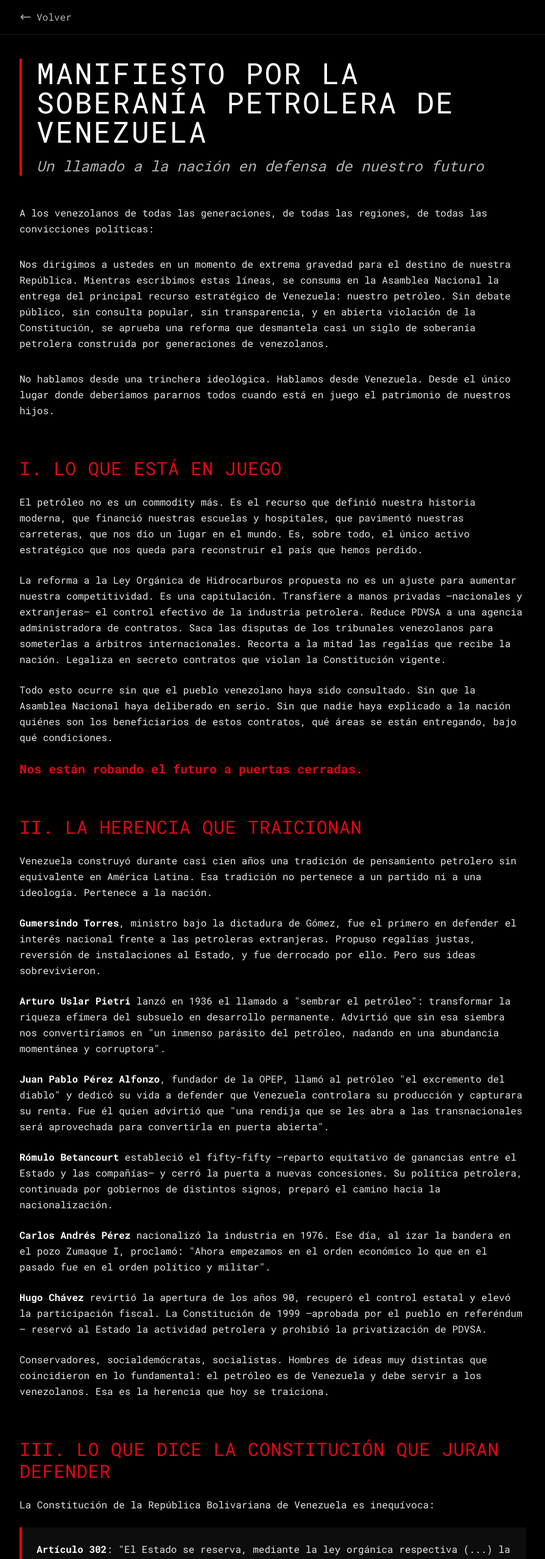
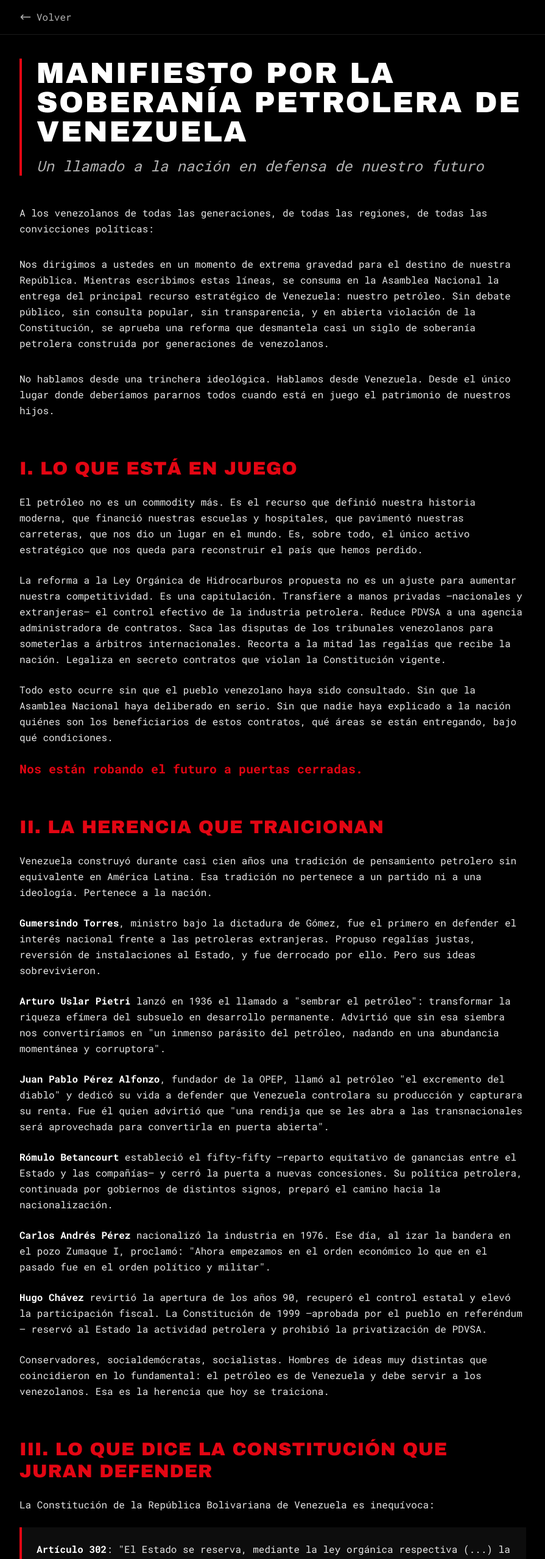
Before and after one commit to aizarra/petrosite, a React (Vite) app: page /manifiesto in a window 1280 px wide. Shown: the top 2556 px of the page at 61% size, without its empty margins (192-1087 px from the left). Built offline with nearby package versions, Linux system fonts and the light colour scheme.

Commit message:
Fix ManifiestoPage font styling consistency
Replace font-headline with font-heading class throughout the
full manifesto page to match Hero and other sections.

https://claude.ai/code/session_01V4JSY8HLsY8bhRP7GvEGC7

```diff
--- a/src/pages/ManifiestoPage.tsx
+++ b/src/pages/ManifiestoPage.tsx
@@ -32,7 +32,7 @@ const ManifiestoPage = () => {
       <main className="max-w-4xl mx-auto px-4 sm:px-8 pt-24 pb-20">
         {/* Title */}
         <div className="mb-12 border-l-4 border-protest-red pl-6">
-          <h1 className="font-headline text-3xl md:text-4xl lg:text-5xl text-white uppercase tracking-wider leading-tight mb-4">
+          <h1 className="font-heading text-3xl md:text-4xl lg:text-5xl text-white uppercase tracking-wider leading-tight mb-4">
             Manifiesto por la Soberanía Petrolera de Venezuela
           </h1>
           <p className="font-body text-xl md:text-2xl text-white/70 italic">
@@ -56,7 +56,7 @@ const ManifiestoPage = () => {
           </p>
 
           {/* Section I */}
-          <h2 className="font-headline text-2xl md:text-3xl text-protest-red uppercase tracking-wide mt-16 mb-6">
+          <h2 className="font-heading text-2xl md:text-3xl text-protest-red uppercase tracking-wide mt-16 mb-6">
             I. Lo que está en juego
           </h2>
 
@@ -77,7 +77,7 @@ const ManifiestoPage = () => {
           </p>
 
           {/* Section II */}
-          <h2 className="font-headline text-2xl md:text-3xl text-protest-red uppercase tracking-wide mt-16 mb-6">
+          <h2 className="font-heading text-2xl md:text-3xl text-protest-red uppercase tracking-wide mt-16 mb-6">
             II. La herencia que traicionan
           </h2>
 
@@ -114,7 +114,7 @@ const ManifiestoPage = () => {
           </p>
 
           {/* Section III */}
-          <h2 className="font-headline text-2xl md:text-3xl text-protest-red uppercase tracking-wide mt-16 mb-6">
+          <h2 className="font-heading text-2xl md:text-3xl text-protest-red uppercase tracking-wide mt-16 mb-6">
             III. Lo que dice la Constitución que juran defender
           </h2>
 
@@ -165,7 +165,7 @@ const ManifiestoPage = () => {
           </p>
 
           {/* Section IV */}
-          <h2 className="font-headline text-2xl md:text-3xl text-protest-red uppercase tracking-wide mt-16 mb-6">
+          <h2 className="font-heading text-2xl md:text-3xl text-protest-red uppercase tracking-wide mt-16 mb-6">
             IV. Los números de la entrega
           </h2>
 
@@ -194,7 +194,7 @@ const ManifiestoPage = () => {
           </p>
 
           {/* Section V */}
-          <h2 className="font-headline text-2xl md:text-3xl text-protest-red uppercase tracking-wide mt-16 mb-6">
+          <h2 className="font-heading text-2xl md:text-3xl text-protest-red uppercase tracking-wide mt-16 mb-6">
             V. El regreso al modelo que ya fracasó
           </h2>
 
@@ -219,7 +219,7 @@ const ManifiestoPage = () => {
           </p>
 
           {/* Section VI */}
-          <h2 className="font-headline text-2xl md:text-3xl text-protest-red uppercase tracking-wide mt-16 mb-6">
+          <h2 className="font-heading text-2xl md:text-3xl text-protest-red uppercase tracking-wide mt-16 mb-6">
             VI. Soberanía o protectorado
           </h2>
 
@@ -240,7 +240,7 @@ const ManifiestoPage = () => {
           </p>
 
           {/* Section VII */}
-          <h2 className="font-headline text-2xl md:text-3xl text-protest-red uppercase tracking-wide mt-16 mb-6">
+          <h2 className="font-heading text-2xl md:text-3xl text-protest-red uppercase tracking-wide mt-16 mb-6">
             VII. El futuro de nuestros hijos
           </h2>
 
@@ -265,7 +265,7 @@ const ManifiestoPage = () => {
           </p>
 
           {/* Section VIII */}
-          <h2 className="font-headline text-2xl md:text-3xl text-protest-red uppercase tracking-wide mt-16 mb-6">
+          <h2 className="font-heading text-2xl md:text-3xl text-protest-red uppercase tracking-wide mt-16 mb-6">
             VIII. Lo que exigimos
           </h2>
 
@@ -301,7 +301,7 @@ const ManifiestoPage = () => {
           </div>
 
           {/* Section IX */}
-          <h2 className="font-headline text-2xl md:text-3xl text-protest-red uppercase tracking-wide mt-16 mb-6">
+          <h2 className="font-heading text-2xl md:text-3xl text-protest-red uppercase tracking-wide mt-16 mb-6">
             IX. Un llamado a la unidad nacional
           </h2>
 
@@ -330,7 +330,7 @@ const ManifiestoPage = () => {
           </p>
 
           {/* Section X */}
-          <h2 className="font-headline text-2xl md:text-3xl text-protest-red uppercase tracking-wide mt-16 mb-6">
+          <h2 className="font-heading text-2xl md:text-3xl text-protest-red uppercase tracking-wide mt-16 mb-6">
             X. El momento es ahora
           </h2>
 
@@ -352,7 +352,7 @@ const ManifiestoPage = () => {
 
           {/* Signature section */}
           <div className="border-t border-white/20 pt-12 mt-16">
-            <h2 className="font-headline text-2xl md:text-3xl text-white uppercase tracking-wide mb-6">
+            <h2 className="font-heading text-2xl md:text-3xl text-white uppercase tracking-wide mb-6">
               Firma y adhesión
             </h2>
 
@@ -370,13 +370,13 @@ const ManifiestoPage = () => {
 
             {/* Closing */}
             <div className="text-center space-y-4 py-12 border-t border-b border-white/20">
-              <p className="font-headline text-xl md:text-2xl text-white uppercase tracking-wide">
+              <p className="font-heading text-xl md:text-2xl text-white uppercase tracking-wide">
                 Por la soberanía petrolera.
               </p>
-              <p className="font-headline text-xl md:text-2xl text-white uppercase tracking-wide">
+              <p className="font-heading text-xl md:text-2xl text-white uppercase tracking-wide">
                 Por el futuro de nuestros hijos.
               </p>
-              <p className="font-headline text-2xl md:text-3xl text-protest-red uppercase tracking-wide font-bold">
+              <p className="font-heading text-2xl md:text-3xl text-protest-red uppercase tracking-wide font-bold">
                 Por Venezuela.
               </p>
             </div>
```
